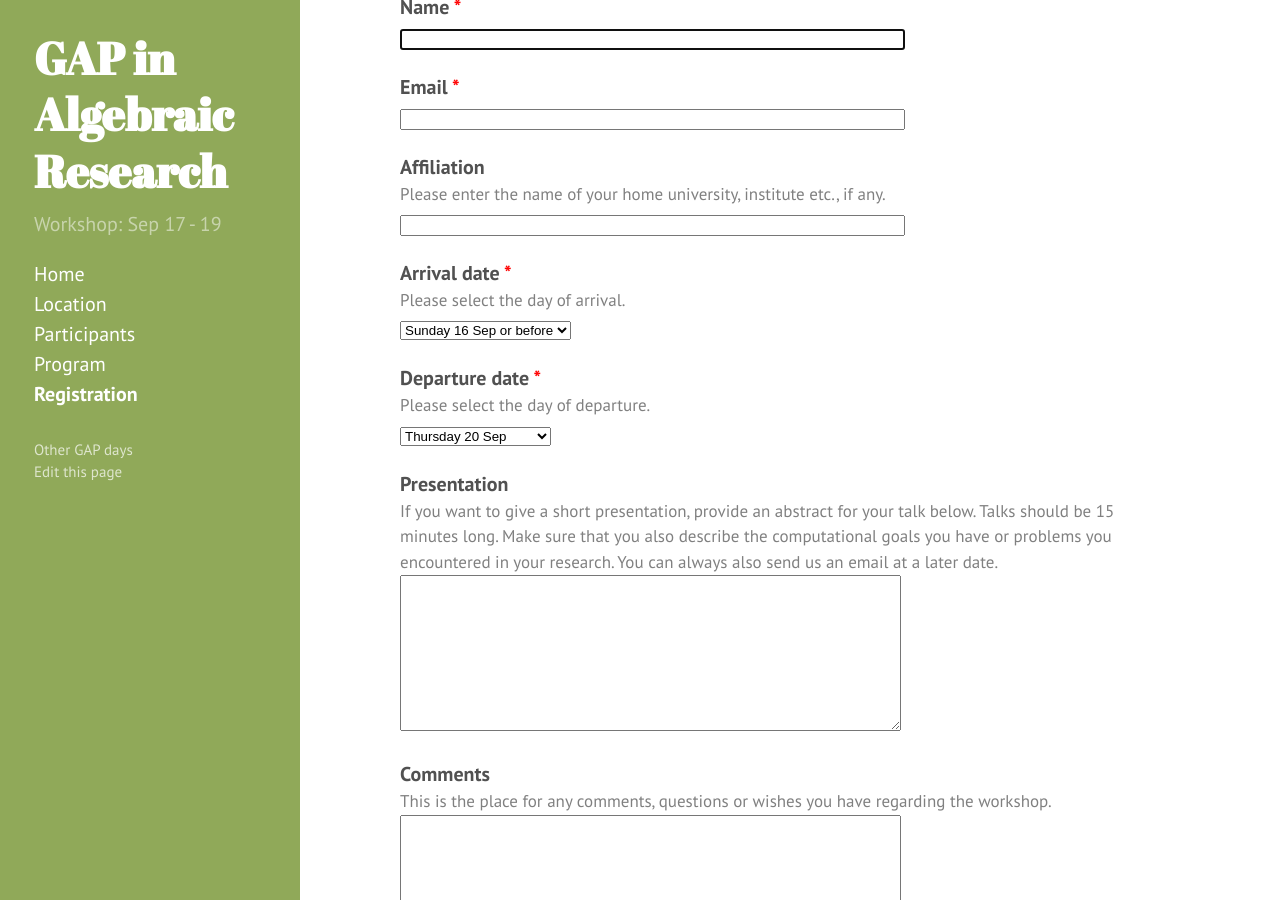
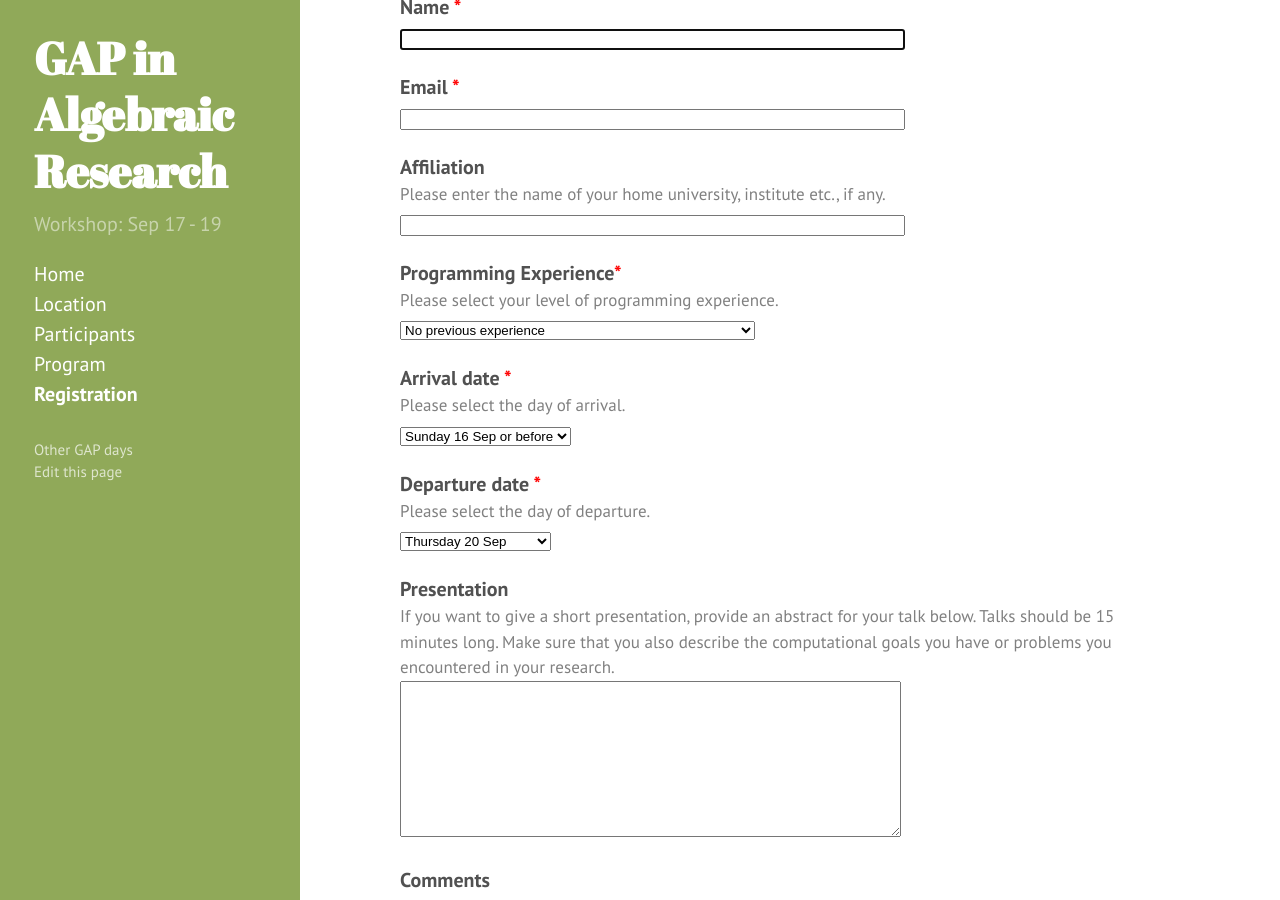
Before and after one commit to lbfm-rwth/gap-in-algebraic-research-2018, a Jekyll site: the page built from registration.html, in a window 1280 px wide and 900 px high, scrolled down 368 px. Built offline with Jekyll 4.4.1, drawn with Linux system fonts in a browser that asks for light colours.

Commit message:
Add programming exp field to registration

```diff
--- a/registration.html
+++ b/registration.html
@@ -59,6 +59,20 @@ regarding registration or in general, feel free to
 
 <div class="form-field">
   <div class="form-field-title">
+    <label for="experience">Programming Experience<span class="form-field-req">*</span></label>
+  </div>
+  <div class="form-field-description">
+    Please select your level of programming experience.
+  </div>
+  <select name="programming.experience" id="programming_experience" required>
+    <option value="none" selected="selected">No previous experience</option>
+    <option value="basic">Basic programming experience</option>
+    <option value="confident">I'm confident writing small programs for my personal use</option>
+  </select>
+</div>
+
+<div class="form-field">
+  <div class="form-field-title">
     <label for="arrival_date">Arrival date <span class="form-field-req">*</span></label>
   </div>
   <div class="form-field-description">
@@ -115,7 +129,6 @@ regarding registration or in general, feel free to
     Talks should be 15 minutes long.
     Make sure that you also describe the computational goals you have or problems
     you encountered in your research.
-    You can always also send us an email at a later date.
   </div>
   <textarea name="presentation" rows="10" cols="60"></textarea>
 </div>
```
